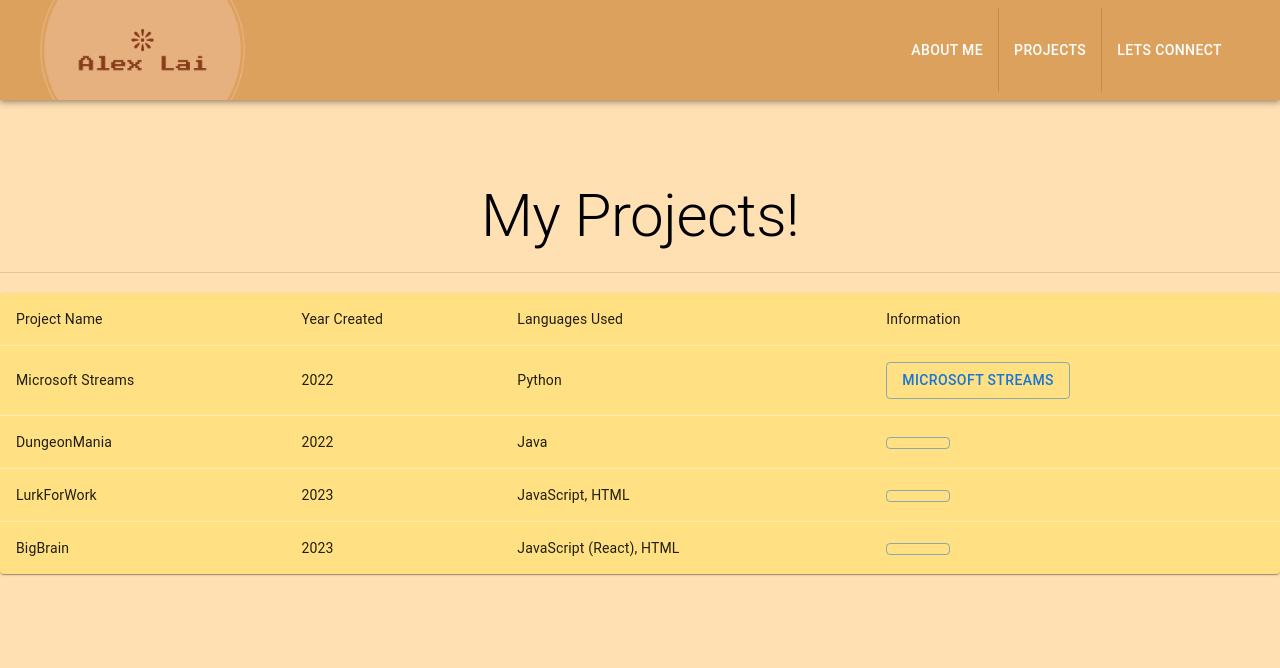
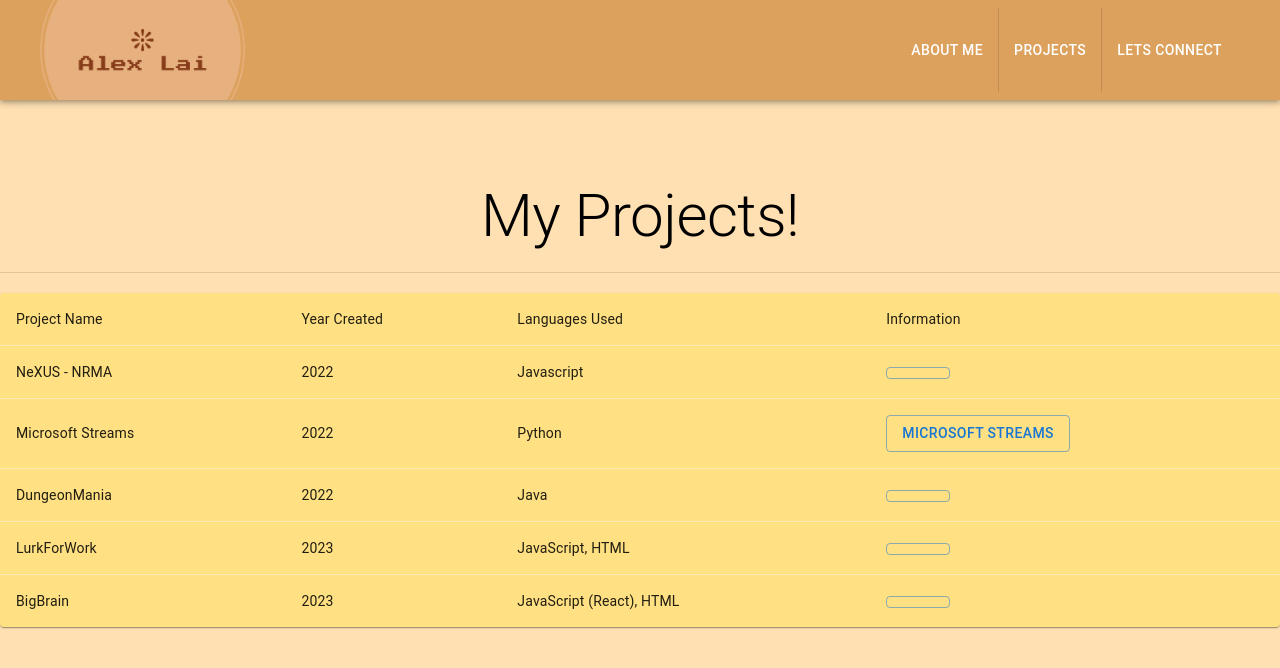
Before and after one commit to alexlai18/alexlai18.github.io, a React (Create React App) app: page /projects in a window 1280 px wide. Shown: the top 668 px of the page. Built offline with nearby package versions, Linux system fonts and the light colour scheme.

Commit message:
Added project name

```diff
--- a/src/pages/ProjectsPage.jsx
+++ b/src/pages/ProjectsPage.jsx
@@ -9,6 +9,7 @@ function ProjectsPage() {
   }
 
   const rows = [
+    createData("NeXUS - NRMA", 2022, "Javascript"),
     createData('Microsoft Streams', 2022, 'Python', MicrosoftStreams),
     createData('DungeonMania', 2022, 'Java'),
     createData('LurkForWork', 2023, 'JavaScript, HTML'),
```
